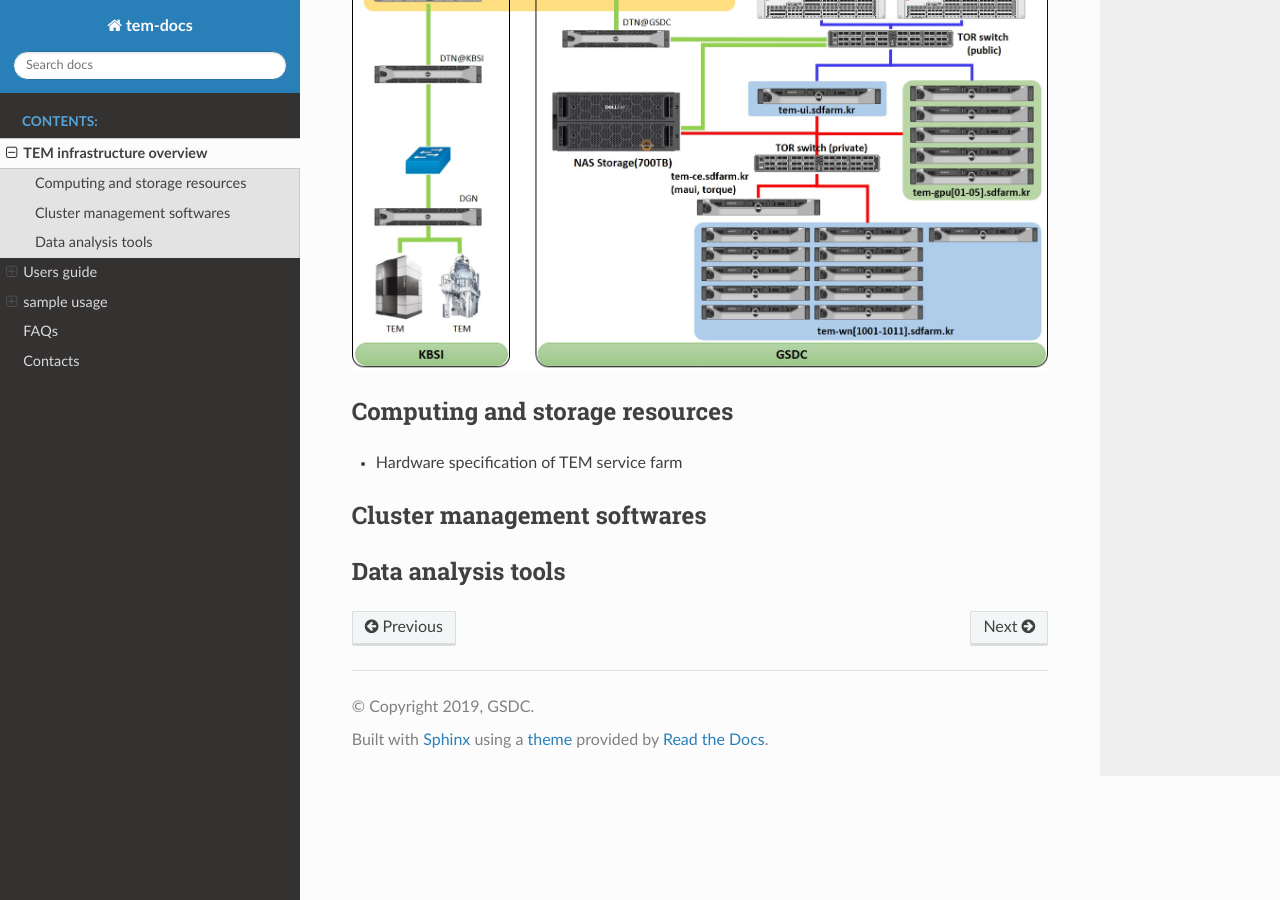
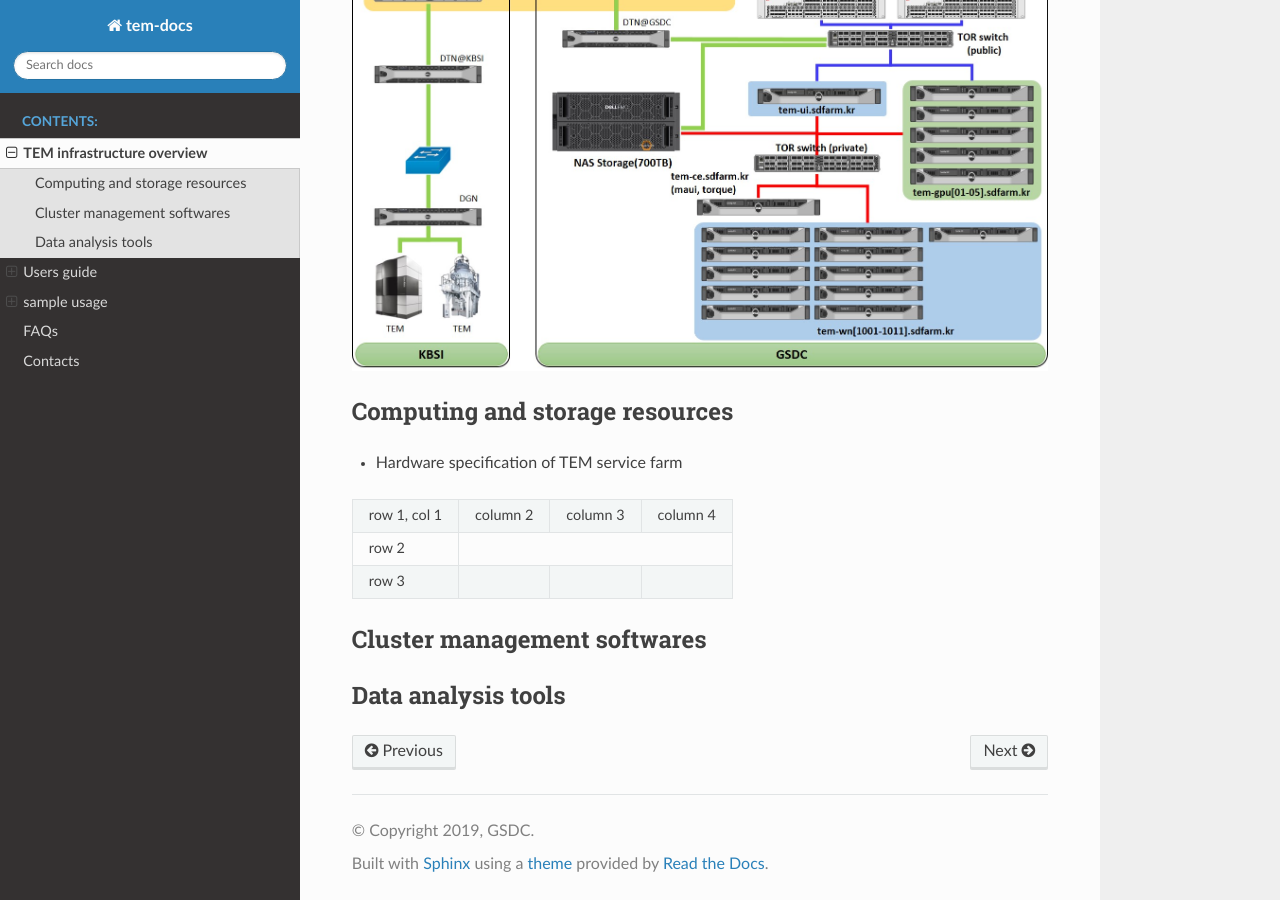
Before and after one commit to junglok/tem-docs, a Sphinx documentation site: the page built from docs/infra.rst, in a window 1280 px wide and 900 px high, scrolled down 523 px. Built offline with Sphinx 7.4.7 and the Read the Docs theme 2.0.0, drawn with Linux system fonts in a browser that asks for light colours; some of the changed lines change nothing that is shown.

Commit message:
first commit

```diff
--- a/docs/infra.rst
+++ b/docs/infra.rst
@@ -14,18 +14,14 @@ Computing and storage resources
 
 * Hardware specification of TEM service farm
 
-+-----------------+--------------------------+---------------------------------+------------------------+
-| Category        | Name                     | Specification                   | Resources size (total) |
-+=================+==========================+=================================+========================+
-| Login           | **tem-ui.sdfarm.kr**           | CPU : Intel(R) Xeon(R) CPU E5-2697v3 @ 2.60GHz 14Core * 2 CPUs RAM : DDR4 8GB * 24 (192GB) HDD : 12G SAS HDD 1.2TB * 2EA (RAID-1) | 28 cores |
-|                 | **tem-gpu[01-05].sdfarm.kr**   | CPU : Intel® Xeon® CPU E5-2690v4 @ 2.60GHz 14Core * 2 CPUs RAM : DDR4 16GB * 24 (384GB) SSD : 6G SATA SSD 800GB * 2EA (RAID-1) GPU : NVIDIA P100 * 2ea | 72 cores |
-+-----------------+--------------------------+---------------------------------+------------------------+
-| Computing (master)  | **tem-ce.sdfarm.kr**        | CPU : Intel(R) Xeon(R) CPU E5-2697v3 @ 2.60GHz 14Core * 2 CPUs RAM : DDR4 8GB * 24 (192GB) HDD : 12G SAS HDD 1.2TB * 2EA (RAID-1) | 28 cores |
-+-----------------+--------------------------+---------------------------------+------------------------+
-| Computing (workers) | **tem-wn[1001-1011].sdfarm.kr** | CPU : Intel(R) Xeon(R) CPU E5-2697v3 @ 2.60GHz 14Core * 2 CPUs RAM : DDR4 8GB * 24 (192GB) HDD : 12G SAS HDD 1.2TB * 2EA (RAID-1)<br/> | **308 cores** |
-+-----------------+--------------------------+---------------------------------+------------------------+
-| Storage             | **EMC Isilon NAS**              | ...  | **700TB** |
-+-----------------+--------------------------+---------------------------------+------------------------+
++--------------+----------+-----------+-----------+
+| row 1, col 1 | column 2 | column 3  | column 4  |
++--------------+----------+-----------+-----------+
+| row 2        |                                  |
++--------------+----------+-----------+-----------+
+| row 3        |          |           |           |
++--------------+----------+-----------+-----------+
+
 
 
 Cluster management softwares
```
